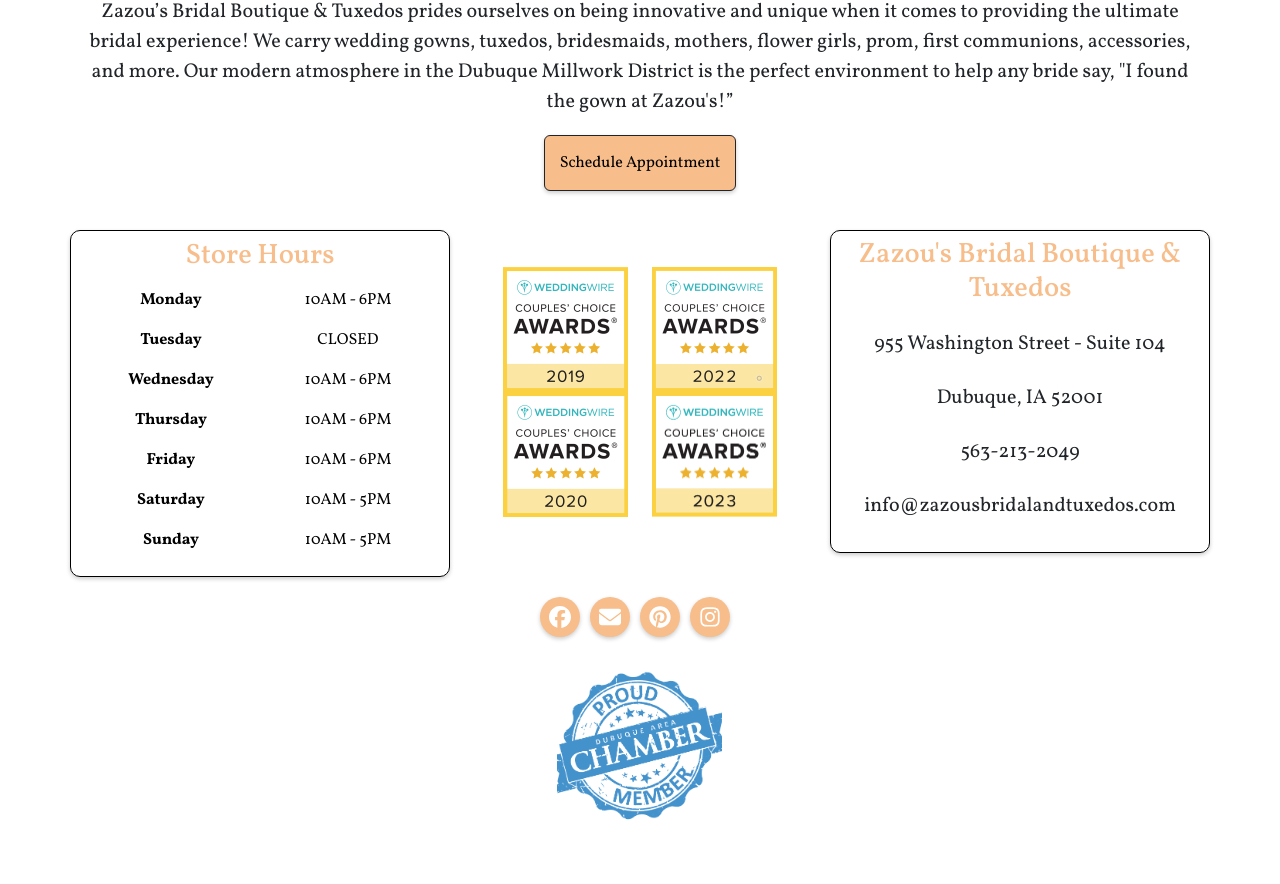
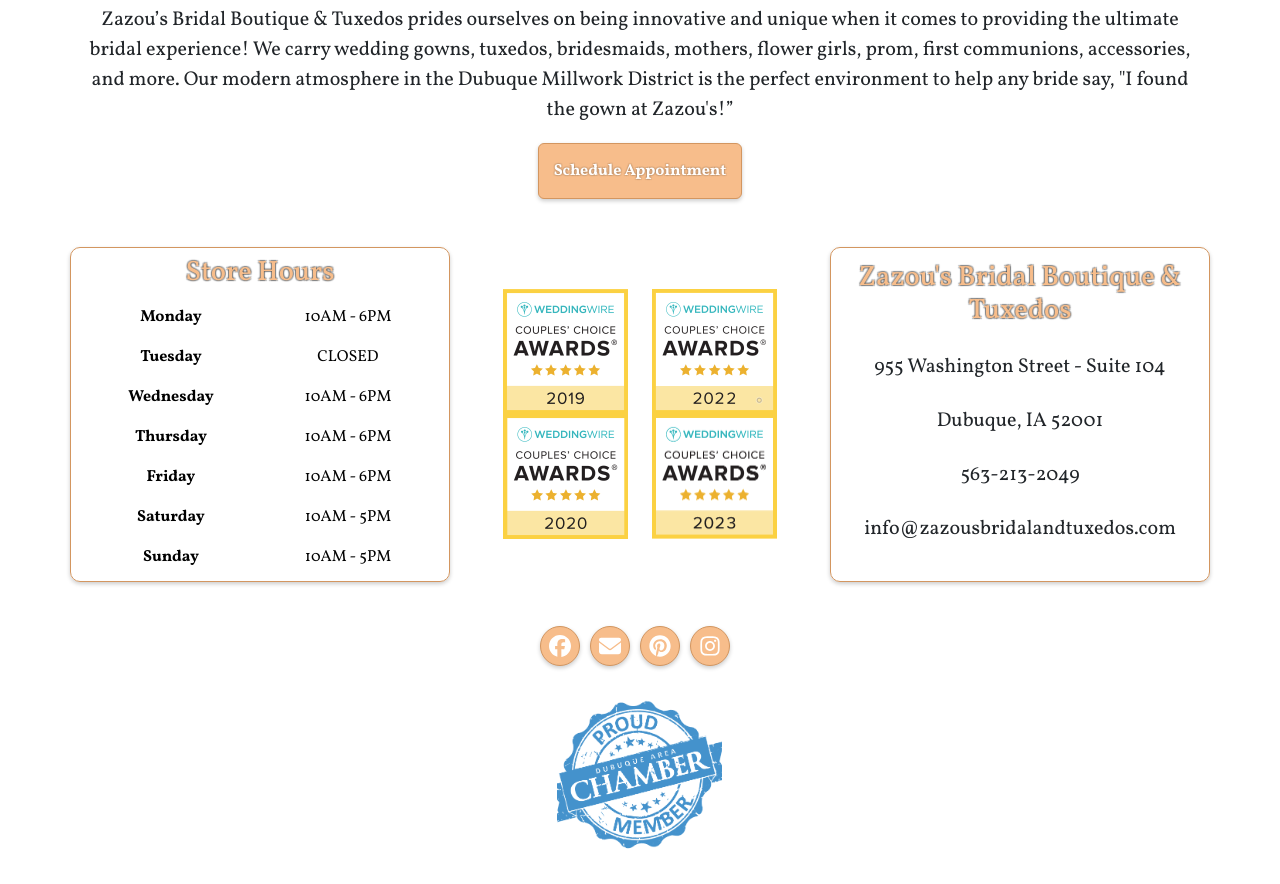
Before and after one commit to JordanReady/zazous-bridal-site, a React (Vite) app: page / in a window 1280 px wide. Shown: the part 960-1844 px from the top of the page. Before the commit the page ends 1815 px from the top, so only its background shows below. Built offline with nearby package versions, Linux system fonts and the light colour scheme.

Commit message:
fix: minor styles

```diff
--- a/src/components/CustomNavbar.jsx
+++ b/src/components/CustomNavbar.jsx
@@ -8,7 +8,7 @@
 
 const CustomNavbar = () => {
   return (
-    <Navbar expand="xl" variant="light" className="mt-4">
+    <Navbar expand="xl" variant="light" className="mt-3 mb-3">
       <Navbar.Brand as={Link} to="/" className="navbar-brand">
         Zazou's Bridal <span className="brand-break">Boutique & Tuxedos</span>
       </Navbar.Brand>
@@ -20,7 +20,7 @@
           <Nav.Link as={Link} to="/">
             Home
           </Nav.Link>
-          <NavDropdown title="About Us" id="aboutDropdown">
+          <NavDropdown title="About Us" className="dropdown" id="aboutDropdown">
             <NavDropdown.Item as={Link} to="/our-story">
               Our Story
             </NavDropdown.Item>
@@ -28,7 +28,11 @@
               Vendors
             </NavDropdown.Item>
           </NavDropdown>
-          <NavDropdown title="Dresses" id="dressesDropdown">
+          <NavDropdown
+            title="Dresses"
+            className="dropdown"
+            id="dressesDropdown"
+          >
             <NavDropdown.Item as={Link} to="/bridal">
               Bridal
             </NavDropdown.Item>
@@ -51,7 +55,11 @@
               How to Measure Yourself
             </NavDropdown.Item>
           </NavDropdown>
-          <NavDropdown title="Appointments" id="appointmentsDropdown">
+          <NavDropdown
+            title="Appointments"
+            className="dropdown"
+            id="appointmentsDropdown"
+          >
             <NavDropdown.Item as={Link} to="/schedule-appointment">
               Schedule Appointment
             </NavDropdown.Item>
@@ -62,7 +70,11 @@
               Private Appointment
             </NavDropdown.Item>
           </NavDropdown>
-          <NavDropdown title="Reviews" id="reviewsDropdown">
+          <NavDropdown
+            title="Reviews"
+            className="dropdown"
+            id="reviewsDropdown"
+          >
             <NavDropdown.Item as={Link} to="/rave-reviews">
               Rave Reviews
             </NavDropdown.Item>
--- a/src/components/Footer.jsx
+++ b/src/components/Footer.jsx
@@ -11,8 +11,18 @@
 import "../styles/Footer.css";
 
 const Footer = () => {
+  const handleScrollToTop = () => {
+    window.scrollTo({ top: 0, behavior: "smooth" });
+  };
+
   return (
     <footer>
+      <button
+        className="back-to-top-btn btn mt-0 mb-3"
+        onClick={handleScrollToTop}
+      >
+        Back to Top
+      </button>
       <div className="social-buttons">
         <a
           href="https://www.facebook.com/zazousbridalboutique/"
--- a/src/index.css
+++ b/src/index.css
@@ -13,8 +13,19 @@
   -moz-osx-font-smoothing: grayscale;
   -webkit-text-size-adjust: 100%;
 
-  --secondary-color: #eac13a;
+  /* Colors */
+  --secondary-color: #000000;
   --primary-color: #f7bd8b;
+  --border-color: #d39660;
+
+  /* Utilities */
+  --shadow: 0 2px 4px rgba(0, 0, 0, 0.2);
+  --text-shadow: -1px -1px 1px rgba(0, 0, 0, 0.3),
+    1px -1px 1px rgba(0, 0, 0, 0.3), -1px 1px 1px rgba(0, 0, 0, 0.3),
+    1px 1px 1px rgba(0, 0, 0, 0.3);
+  --text-shadow-light: -1px -1px 1px rgba(0, 0, 0, 0.1),
+    1px -1px 1px rgba(0, 0, 0, 0.1), -1px 1px 1px rgba(0, 0, 0, 0.1),
+    1px 1px 1px rgba(0, 0, 0, 0.1);
 }
 
 body {
--- a/src/pages/Home.jsx
+++ b/src/pages/Home.jsx
@@ -137,11 +137,11 @@
           in the Dubuque Millwork District is the perfect environment to help
           any bride say, "I found the gown at Zazou's!”
         </h2>
-        <button className="hero-button btn btn-dark" onClick={handleClick}>
+        <button className="hero-button btn" onClick={handleClick}>
           Schedule Appointment
         </button>
       </section>
-      <section className="home-info">
+      <section className="home-info mt-4">
         <div class="row">
           <div class="col-md-4 info-box mt-4">
             <div class="text-center">
--- a/src/styles/Footer.css
+++ b/src/styles/Footer.css
@@ -4,6 +4,10 @@
   background-color: white;
   padding: 20px;
   text-align: center;
+}
+
+.back-to-top-btn {
+  display: none;
 }
 
 .social-buttons {
@@ -20,8 +24,14 @@
   margin-right: 10px;
   background-color: var(--primary-color);
   color: #fff;
-  transition: background-color 0.3s;
-  box-shadow: 0 2px 4px rgba(0, 0, 0, 0.2);
+  transition: all ease-in-out 0.3s;
+  box-shadow: var(--shadow);
+  border: 1px solid var(--border-color);
+}
+
+.social-button:hover {
+  transform: translateY(-3px);
+  border-color: rgba(0, 0, 0, 0.5);
 }
 
 .social-button.facebook:hover {
@@ -52,3 +62,19 @@
 .logo-container img {
   max-width: 200px;
 }
+
+/* screen size */
+
+@media (max-width: 767px) {
+  .back-to-top-btn {
+    display: inline;
+    background-color: var(--primary-color);
+    border: 1px solid var(--border-color);
+    box-shadow: var(--shadow);
+    color: white;
+    transition: all ease-in-out 0.3s;
+  }
+  .back-to-top-btn:hover {
+    transform: translateY(-3px);
+  }
+}
--- a/src/styles/Home.css
+++ b/src/styles/Home.css
@@ -88,7 +88,6 @@
   background-size: cover;
   background-position: center;
   border-radius: 12px;
-  /* box-shadow: 0 2px 4px rgba(0, 0, 0, 0.2); */
 }
 
 .carousel-indicators li:first-child {
@@ -142,15 +141,21 @@
 .hero-button {
   padding: 15px;
   margin-top: 10px;
+  font-weight: bold;
   background-color: var(--primary-color);
-  color: black;
-  box-shadow: 0 2px 4px rgba(0, 0, 0, 0.2);
+  color: white;
+  box-shadow: var(--shadow);
+  border: 1px solid var(--border-color);
+  transition: all ease-in-out 0.3s;
+  text-shadow: var(--text-shadow-light);
 }
 
 .hero-button:hover {
-  color: black;
-  opacity: 0.8;
-  background-color: var(--primary-color);
+  color: white;
+  background-color: #f3b580;
+  border-color: rgba(0, 0, 0, 0.541);
+  transform: translateY(-3px);
+  text-shadow: var(--text-shadow);
 }
 
 /* Home Info */
@@ -159,13 +164,15 @@
 }
 
 .info-box {
-  border: 1px solid black;
+  border: 1px solid var(--border-color);
   border-radius: 10px;
-  box-shadow: 0 2px 4px rgba(0, 0, 0, 0.2);
+  box-shadow: var(--shadow);
+  height: 335px;
 }
 
 .title-text {
   color: var(--primary-color);
+  text-shadow: var(--text-shadow);
 }
 
 .info {
--- a/src/styles/navbar.css
+++ b/src/styles/navbar.css
@@ -12,13 +12,27 @@
 .nav-link.active,
 .dropdown-item.active,
 .nav-link:hover,
+.dropdown-item {
+  transition: all ease-in-out 0.3s;
+}
+
+.nav-link.active,
+.dropdown-item.active,
+.nav-link:hover,
 .dropdown-item:hover {
   color: var(--secondary-color);
+  background-color: white;
 }
 
 .navbar-brand {
   font-size: 35px;
   font-style: italic;
+  color: var(--primary-color);
+  text-shadow: var(--text-shadow);
+}
+
+.navbar-brand:hover {
+  color: var(--primary-color);
 }
 
 .navbar-nav {
@@ -34,11 +48,16 @@
 
 .dropdown-menu {
   animation: fadeIn 0.5s;
+  box-shadow: var(--shadow);
+  border: 1px solid var(--border-color);
 }
 
 .toggle-menu {
   background-color: var(--primary-color);
-  box-shadow: 0 2px 4px rgba(0, 0, 0, 0.2);
+  box-shadow: var(--shadow);
+  color: white;
+  border: 1px solid var(--border-color);
+  text-shadow: var(--text-shadow-light);
 }
 
 /* screen sizes */
```
